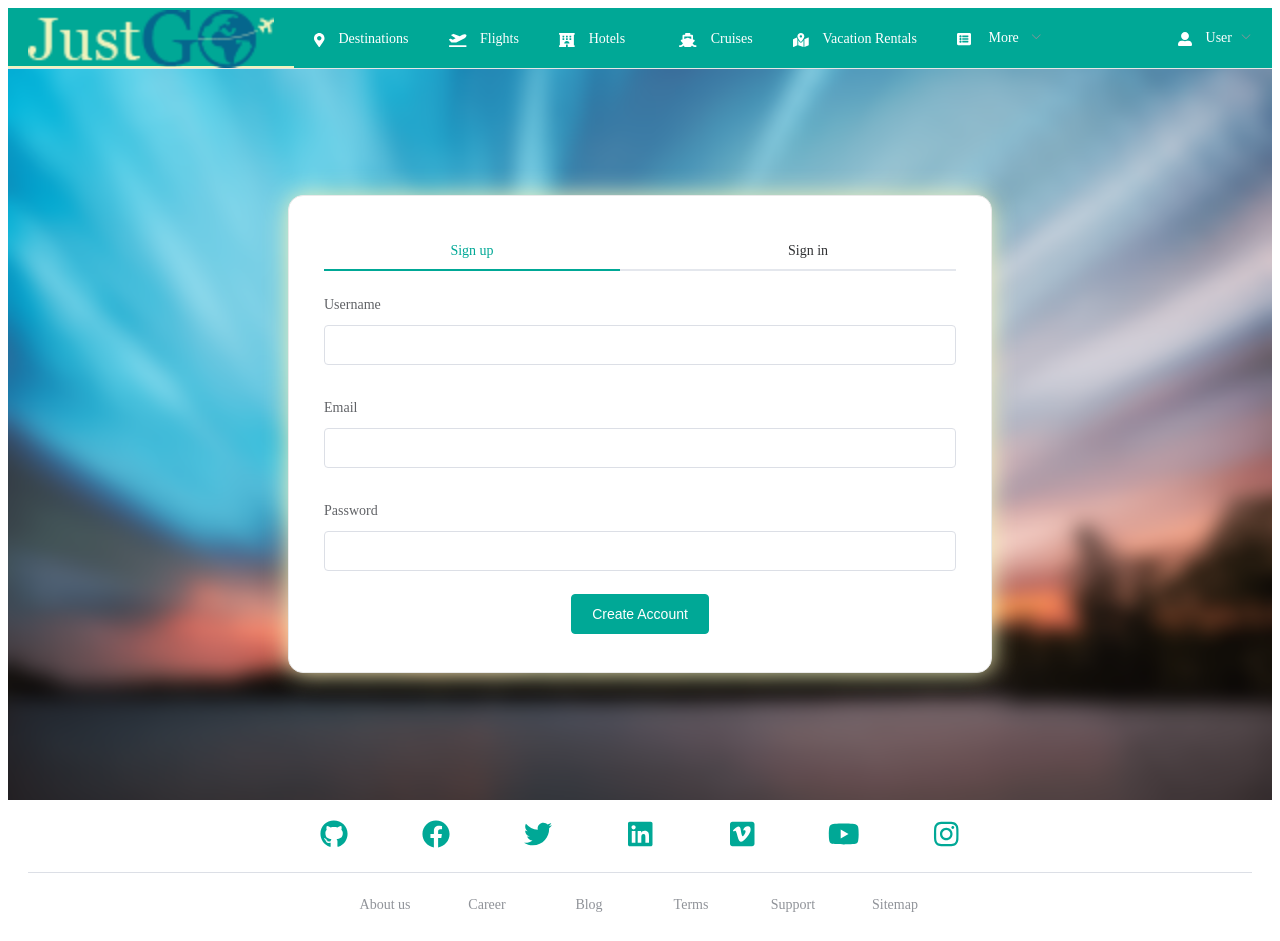
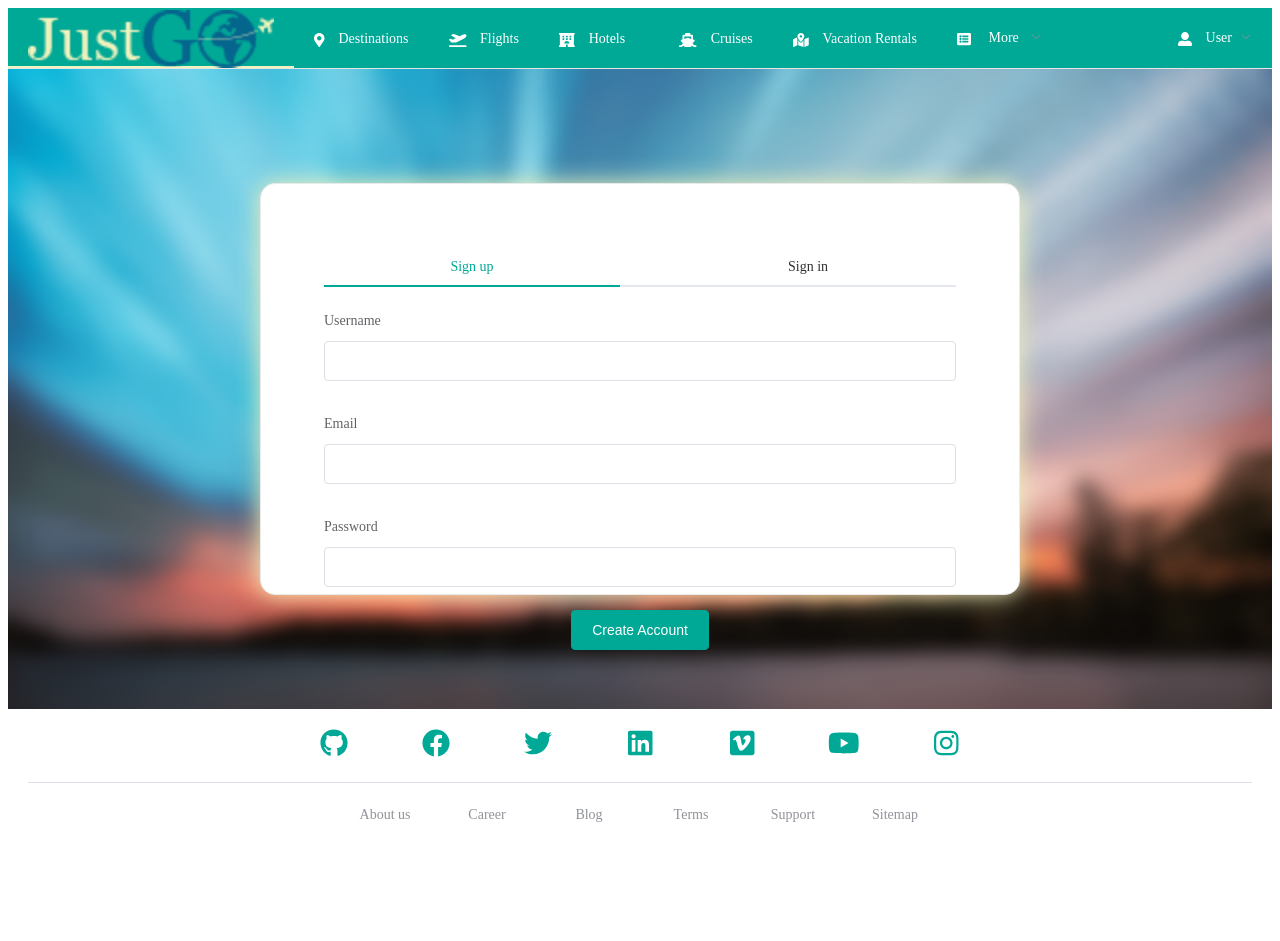
Before and after one commit to devinajaiswal/info6150-spring2020, a Vue app: page /sign-in in a window 1280 px wide. After the commit the page ends 851 px from the top, so only its background shows below. Built offline with nearby package versions, Linux system fonts and the light colour scheme.

Commit message:
improve sign in

```diff
--- a/src/components/user/SignIn.vue
+++ b/src/components/user/SignIn.vue
@@ -1,34 +1,53 @@
 <template>
   <div
     class="container"
-    :style="{ backgroundImage: 'url(' + this.bgImg + ')' }"
+    :style="{
+      backgroundImage: 'url(' + this.bgImg + ')',
+      height: containerHeight + 'px'
+    }"
   >
     <el-form class="login-container" :model="userdata">
       <el-tabs value="first" stretch>
         <!-- Sign up -->
         <el-tab-pane label="Sign up" name="first">
-          <el-form-item label="Username">
-            <el-input v-model="userdata.username"></el-input>
+          <el-form-item
+            label="Username"
+          >
+            <el-input
+              v-model="userdata.username"
+            ></el-input>
           </el-form-item>
-          <el-form-item label="Email">
-            <el-input v-model="userdata.email"></el-input>
+          <el-form-item label="Email" >
+            <el-input
+              v-model="userdata.email"
+            ></el-input>
           </el-form-item>
           <el-form-item label="Password">
-            <el-input v-model="userdata.password"></el-input>
+            <el-input
+              v-model="userdata.password"
+            ></el-input>
           </el-form-item>
-          <el-form-item style="display:flex;justify-content:center">
+          <el-form-item
+            style="display:flex;justify-content:center;align-items:center;height:'10vw'"
+          >
             <el-button type="primary">Create Account</el-button>
           </el-form-item>
         </el-tab-pane>
         <!-- Sign in -->
-        <el-tab-pane label="Sign in" name="second" class="tab-p">
+        <el-tab-pane
+          label="Sign in"
+          name="second"
+          :style="{ height: containerHeight }"
+        >
           <el-form-item label="Username">
             <el-input v-model="userdata.username"></el-input>
           </el-form-item>
           <el-form-item label="Password">
             <el-input v-model="userdata.password"></el-input>
           </el-form-item>
-          <el-form-item style="display:flex;justify-content:center">
+          <el-form-item
+            style="display:flex;justify-content:center"
+          >
             <el-button type="primary">Sign in</el-button>
           </el-form-item></el-tab-pane
         >
@@ -76,9 +95,9 @@ export default {
 .login-container {
   border-radius: 15px;
   background-clip: padding-box;
-  margin: 10% auto;
+  margin: 9% auto;
   width: 50%;
-  padding: 35px 35px 15px 35px;
+  padding: 5%;
   background: #fff;
   border: 1px solid #eaeaea;
   box-shadow: 0 0 25px #f0f3bd;
```
